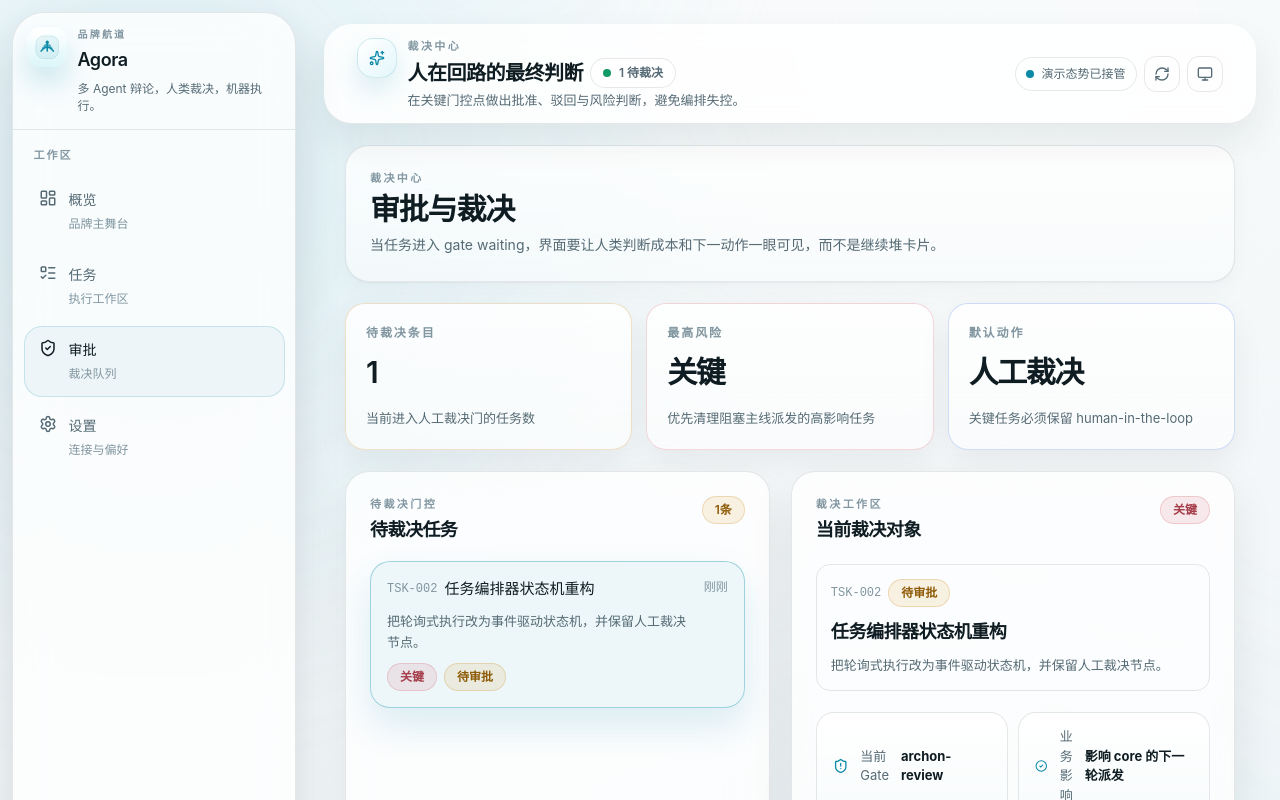
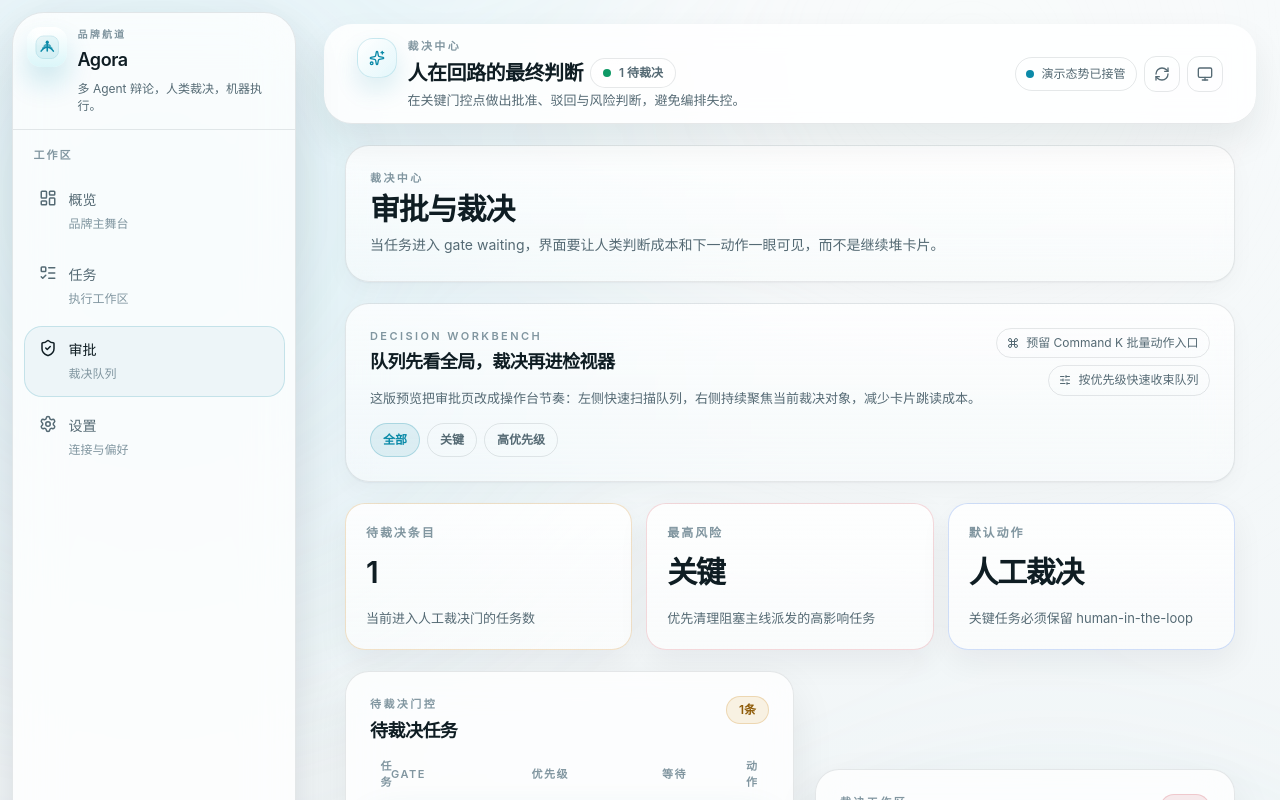
Before and after one commit to FairladyZ625/Agora, a React (Vite) app in the folder dashboard/: page /dashboard/reviews in a window 1280 px wide. Shown: the top 800 px of the page. Built offline with nearby package versions, Linux system fonts and the light colour scheme; no server answers.

Commit message:
feat: add review workbench preview

```diff
--- a/dashboard/src/pages/ReviewsPage.tsx
+++ b/dashboard/src/pages/ReviewsPage.tsx
@@ -1,15 +1,24 @@
 import { useEffect, useMemo, useState } from 'react';
-import { CheckCircle2, ShieldAlert, XCircle } from 'lucide-react';
+import { CheckCircle2, Command, ShieldAlert, SlidersHorizontal, XCircle } from 'lucide-react';
 import { PriorityBadge, StateBadge } from '@/components/ui/StateBadge';
 import { reviewsPageCopy } from '@/lib/dashboardCopy';
 import { MOCK_REVIEW_QUEUE } from '@/lib/mockDashboard';
 import { useFeedbackStore } from '@/stores/feedbackStore';
 import { useTaskStore } from '@/stores/taskStore';
 
+type QueueScope = 'all' | 'critical' | 'high';
+
+const queueScopes: { value: QueueScope; label: string }[] = [
+  { value: 'all', label: '全部' },
+  { value: 'critical', label: '关键' },
+  { value: 'high', label: '高优先级' },
+];
+
 export function ReviewsPage() {
   const { tasks, fetchTasks, resolveReview, dataSource } = useTaskStore();
   const { showMessage } = useFeedbackStore();
   const [selectedId, setSelectedId] = useState<string | null>(null);
+  const [scope, setScope] = useState<QueueScope>('all');
   const [note, setNote] = useState('');
 
   useEffect(() => {
@@ -34,7 +43,17 @@
     return liveQueue.length > 0 ? liveQueue : MOCK_REVIEW_QUEUE;
   }, [tasks]);
 
-  const selected = queue.find((item) => item.id === selectedId) ?? queue[0] ?? null;
+  const filteredQueue = useMemo(() => {
+    if (scope === 'critical') {
+      return queue.filter((item) => item.priority === 'critical');
+    }
+    if (scope === 'high') {
+      return queue.filter((item) => item.priority === 'critical' || item.priority === 'high');
+    }
+    return queue;
+  }, [queue, scope]);
+
+  const selected = filteredQueue.find((item) => item.id === selectedId) ?? filteredQueue[0] ?? null;
 
   const handleDecision = async (decision: 'approve' | 'reject') => {
     if (!selected) return;
@@ -61,10 +80,45 @@
         <p className="page-summary">{reviewsPageCopy.summary}</p>
       </section>
 
+      <section className="surface-panel surface-panel--toolbar">
+        <div className="flex flex-col gap-4 lg:flex-row lg:items-start lg:justify-between">
+          <div className="space-y-2">
+            <p className="page-kicker">Decision Workbench</p>
+            <h3 className="section-title">队列先看全局，裁决再进检视器</h3>
+            <p className="section-copy">
+              这版预览把审批页改成操作台节奏：左侧快速扫描队列，右侧持续聚焦当前裁决对象，减少卡片跳读成本。
+            </p>
+          </div>
+          <div className="flex flex-col items-start gap-2 text-[12px] text-[var(--color-text-secondary)] lg:items-end">
+            <div className="inline-flex items-center gap-2 rounded-full border px-3 py-1.5" style={{ borderColor: 'var(--color-border)' }}>
+              <Command size={12} />
+              预留 Command K 批量动作入口
+            </div>
+            <div className="inline-flex items-center gap-2 rounded-full border px-3 py-1.5" style={{ borderColor: 'var(--color-border)' }}>
+              <SlidersHorizontal size={12} />
+              按优先级快速收束队列
+            </div>
+          </div>
+        </div>
+
+        <div className="mt-4 flex flex-wrap items-center gap-2">
+          {queueScopes.map((item) => (
+            <button
+              key={item.value}
+              type="button"
+              onClick={() => setScope(item.value)}
+              className={scope === item.value ? 'choice-pill choice-pill--active' : 'choice-pill'}
+            >
+              {item.label}
+            </button>
+          ))}
+        </div>
+      </section>
+
       <div className="grid gap-4 md:grid-cols-3">
         <div className="metric-card metric-card--warning">
           <p className="metric-label">{reviewsPageCopy.metricLabels.queue}</p>
-          <p className="metric-value">{queue.length}</p>
+          <p className="metric-value">{filteredQueue.length}</p>
           <p className="metric-note">{reviewsPageCopy.metricNotes.queue}</p>
         </div>
         <div className="metric-card metric-card--danger">
@@ -79,7 +133,7 @@
         </div>
       </div>
 
-      <div className="grid gap-6 xl:grid-cols-[minmax(0,0.88fr)_minmax(360px,0.92fr)]">
+      <div className="grid gap-6 xl:grid-cols-[minmax(0,1.08fr)_minmax(420px,0.92fr)]">
         <section className="surface-panel surface-panel--workspace">
           <div className="section-title-row">
             <div>
@@ -87,43 +141,70 @@
               <h3 className="section-title">{reviewsPageCopy.queueTitle}</h3>
             </div>
             <span className="status-pill status-pill--warning">
-              {queue.length}
+              {filteredQueue.length}
               {reviewsPageCopy.queueCountUnit}
             </span>
           </div>
 
-          <div className="mt-5 space-y-3">
-            {queue.map((item) => (
+          <div className="mt-4 hidden grid-cols-[minmax(0,1fr)_130px_120px_64px_auto] items-center gap-3 px-3 text-[11px] font-semibold uppercase tracking-[0.14em] text-[var(--color-text-tertiary)] md:grid">
+            <span>任务</span>
+            <span>Gate</span>
+            <span>优先级</span>
+            <span>等待</span>
+            <span className="text-right">动作</span>
+          </div>
+
+          <div className="mt-3 space-y-2">
+            {filteredQueue.map((item) => (
               <button
                 key={item.id}
                 type="button"
                 onClick={() => setSelectedId(item.id)}
-                className={item.id === selected?.id ? 'task-row task-row--active' : 'task-row'}
+                className={
+                  item.id === selected?.id
+                    ? 'w-full rounded-2xl border px-3 py-3 text-left transition-all task-row--active'
+                    : 'w-full rounded-2xl border px-3 py-3 text-left transition-all'
+                }
+                style={{ borderColor: 'var(--color-border)', background: 'var(--row-bg)' }}
               >
-                <div className="flex items-start justify-between gap-3 text-left">
-                  <div className="min-w-0 flex-1">
+                <div className="flex flex-col gap-3 md:grid md:grid-cols-[minmax(0,1fr)_130px_120px_64px_auto] md:items-center">
+                  <div className="min-w-0">
                     <div className="flex flex-wrap items-center gap-2">
-                      <span className="font-mono text-[12px] text-[var(--color-text-tertiary)]">{item.id}</span>
-                      <h4 className="truncate text-[15px] font-medium text-[var(--color-text-primary)]">
+                      <span className="font-mono text-[11px] text-[var(--color-text-tertiary)]">{item.id}</span>
+                      <h4 className="truncate text-[14px] font-medium text-[var(--color-text-primary)]">
                         {item.title}
                       </h4>
                     </div>
-                    <p className="mt-3 text-[13px] leading-6 text-[var(--color-text-secondary)]">
+                    <p className="mt-2 line-clamp-2 text-[12px] leading-5 text-[var(--color-text-secondary)]">
                       {item.summary}
                     </p>
-                    <div className="mt-3 flex flex-wrap items-center gap-2">
+                    <div className="mt-2 flex flex-wrap items-center gap-2 md:hidden">
+                      <span className="text-[11px] text-[var(--color-text-tertiary)]">{item.gate}</span>
                       <PriorityBadge priority={item.priority} />
-                      <StateBadge state={item.state} />
+                      <span className="text-[11px] text-[var(--color-text-tertiary)]">{item.waitTime}</span>
                     </div>
                   </div>
-                  <span className="text-[12px] text-[var(--color-text-tertiary)]">{item.waitTime}</span>
+                  <span className="hidden text-[12px] text-[var(--color-text-secondary)] md:block">{item.gate}</span>
+                  <div className="hidden md:block">
+                    <PriorityBadge priority={item.priority} />
+                  </div>
+                  <span className="hidden text-[12px] text-[var(--color-text-tertiary)] md:block">{item.waitTime}</span>
+                  <span className="hidden text-right text-[12px] font-medium text-[var(--color-primary)] md:block">
+                    审阅
+                  </span>
                 </div>
               </button>
             ))}
+            {filteredQueue.length === 0 && (
+              <div className="empty-state">
+                <p className="text-[15px] font-medium text-[var(--color-text-primary)]">当前筛选下没有待裁决项</p>
+                <p className="mt-2 text-[13px] text-[var(--color-text-secondary)]">切回“全部”或“高优先级”查看完整队列。</p>
+              </div>
+            )}
           </div>
         </section>
 
-        <section className="surface-panel surface-panel--workspace">
+        <section className="surface-panel surface-panel--workspace xl:sticky xl:top-28 xl:self-start">
           {selected ? (
             <div className="space-y-6">
               <div className="section-title-row">
```
